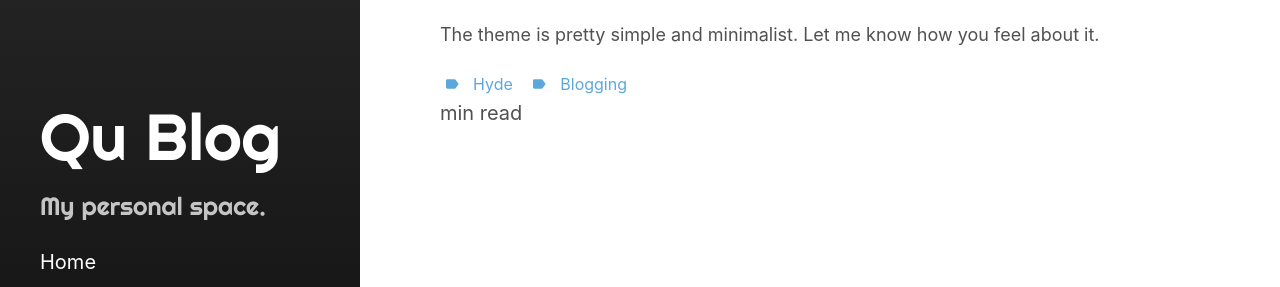
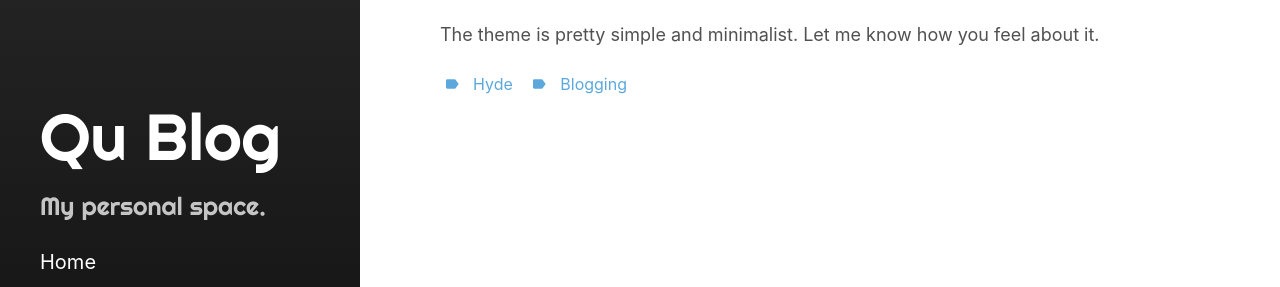
Before and after one commit to yiqu/yiqu.github.io, a Jekyll site: the page built from _posts/2019-10-10-back-to-blogging.md, in a window 1280 px wide. Shown: the part 376-663 px from the top of the page. Built offline with Jekyll 4.4.1, drawn with Linux system fonts in a browser that asks for light colours; some web fonts are replaced.

Commit message:
Update post.html

```diff
--- a/_layouts/post.html
+++ b/_layouts/post.html
@@ -13,5 +13,6 @@ layout: default
     {% include post-tags.html post=page %}
   </div>
 
-  {% include read-time.html %}
+
+  <!-- {% include comments.html %} -->
 </div>
```
